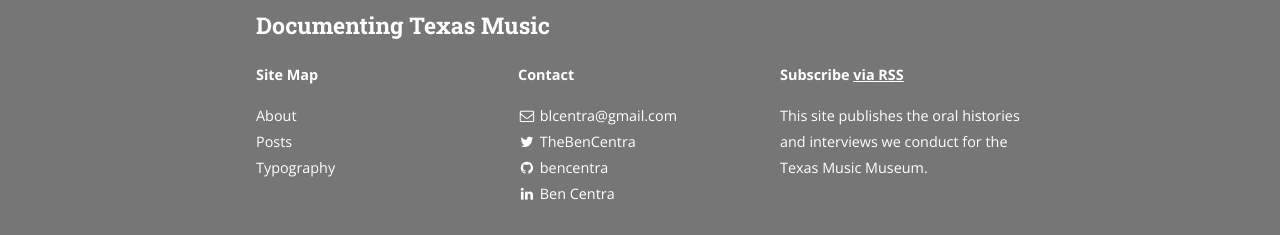
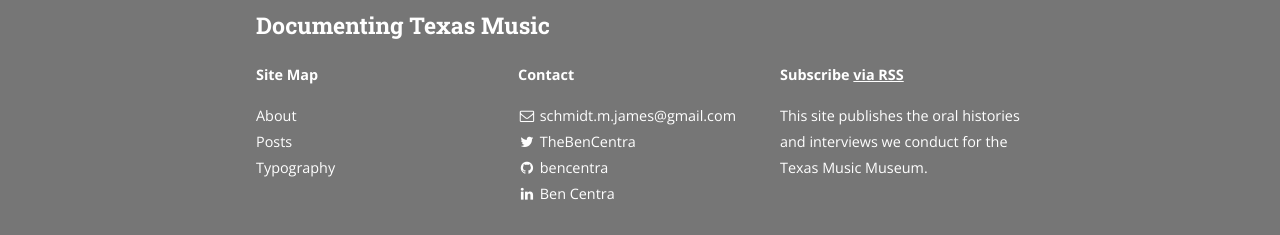
Before and after one commit to schmidtmjames/schmidtmjames.github.io, a Jekyll site: the page built from index.html, in a window 1280 px wide. Shown: the part 929-1164 px from the top of the page. Built offline with Jekyll 4.4.1, drawn with Linux system fonts in a browser that asks for light colours; nearby versions of some CDN libraries; the list of posts is cut into pages by our own code; a style sheet for code colours, icons or effects is not loaded.

Commit message:
updated yaml

```diff
--- a/_config.yml
+++ b/_config.yml
@@ -10,7 +10,7 @@
 # Site settings
 title: Documenting Texas Music
 subtitle: "Oral Histories, Images, Sound Recordings"
-email: blcentra@gmail.com
+email: schmidt.m.james@gmail.com
 name: Dr. Michael Schmidt
 description: >
   This site publishes the oral histories and interviews we conduct for the Texas Music Museum.
@@ -18,7 +18,7 @@
 # and never end with a slash. Set it to a blank value if hosting at the
 # root of your server.
 baseurl: "/centrarium" # the subpath of your site, e.g. /blog/
-url: "http://bencentra.github.io" # the base hostname & protocol for your site
+url: "http://schmidtmjames.github.io/" # the base hostname & protocol for your site
 cover: "/assets/cover.jpg"
 logo: "/assets/logo.jpg"
 
```
